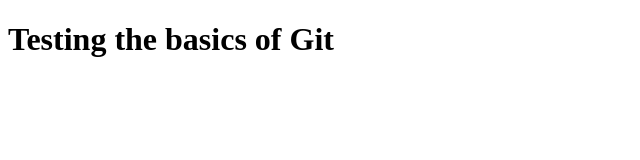
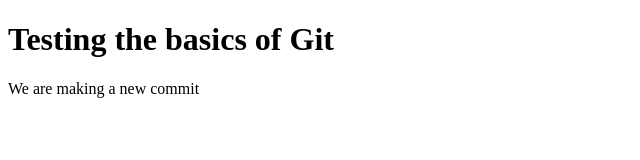
Before and after one commit to athar05/web-dev-udemy, a plain HTML site: page index.html in a window 1280 px wide. Shown: the whole page, without its empty margins (0-640 px from the left). Drawn offline with Linux system fonts and the light colour scheme.

Commit message:
New addition

```diff
--- a/index.html
+++ b/index.html
@@ -8,5 +8,6 @@
 </head>
 <body>
     <h1>Testing the basics of Git</h1>
+    <p>We are making a new commit</p>
 </body>
 </html>
```
